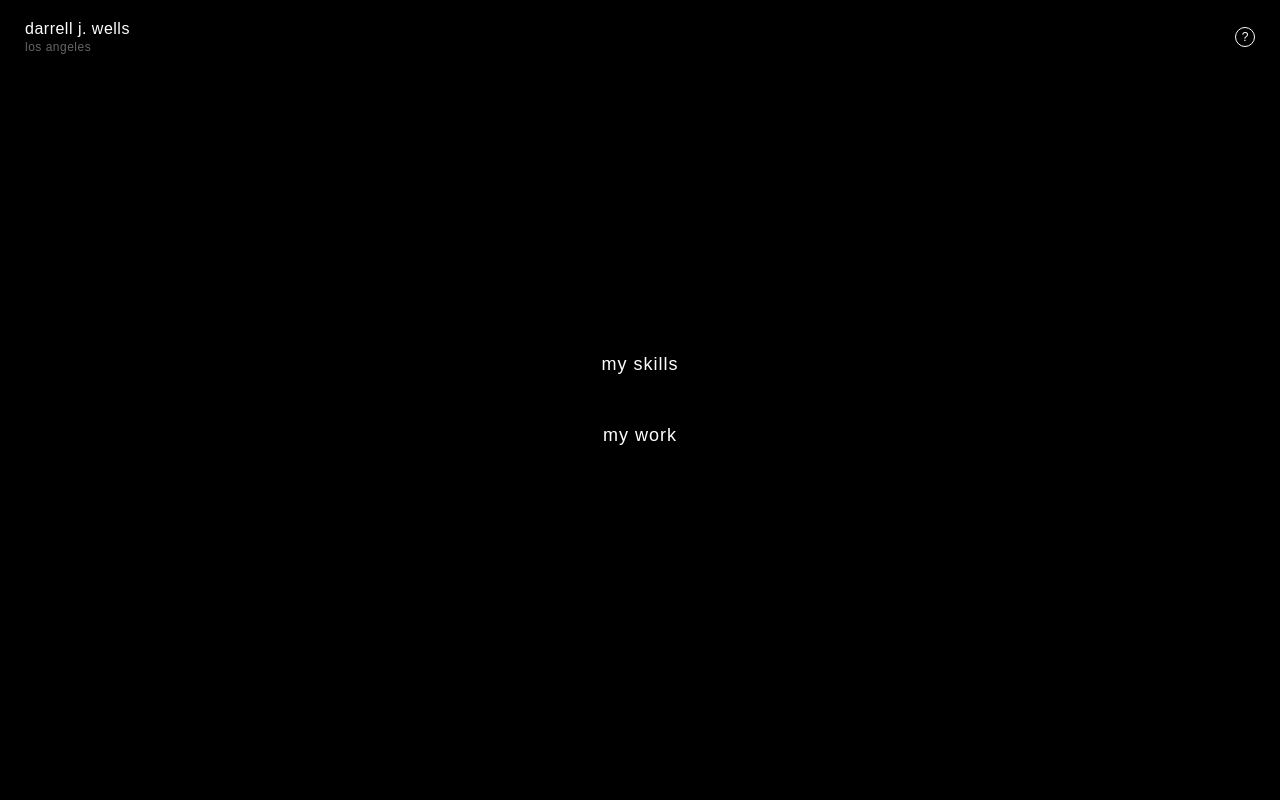
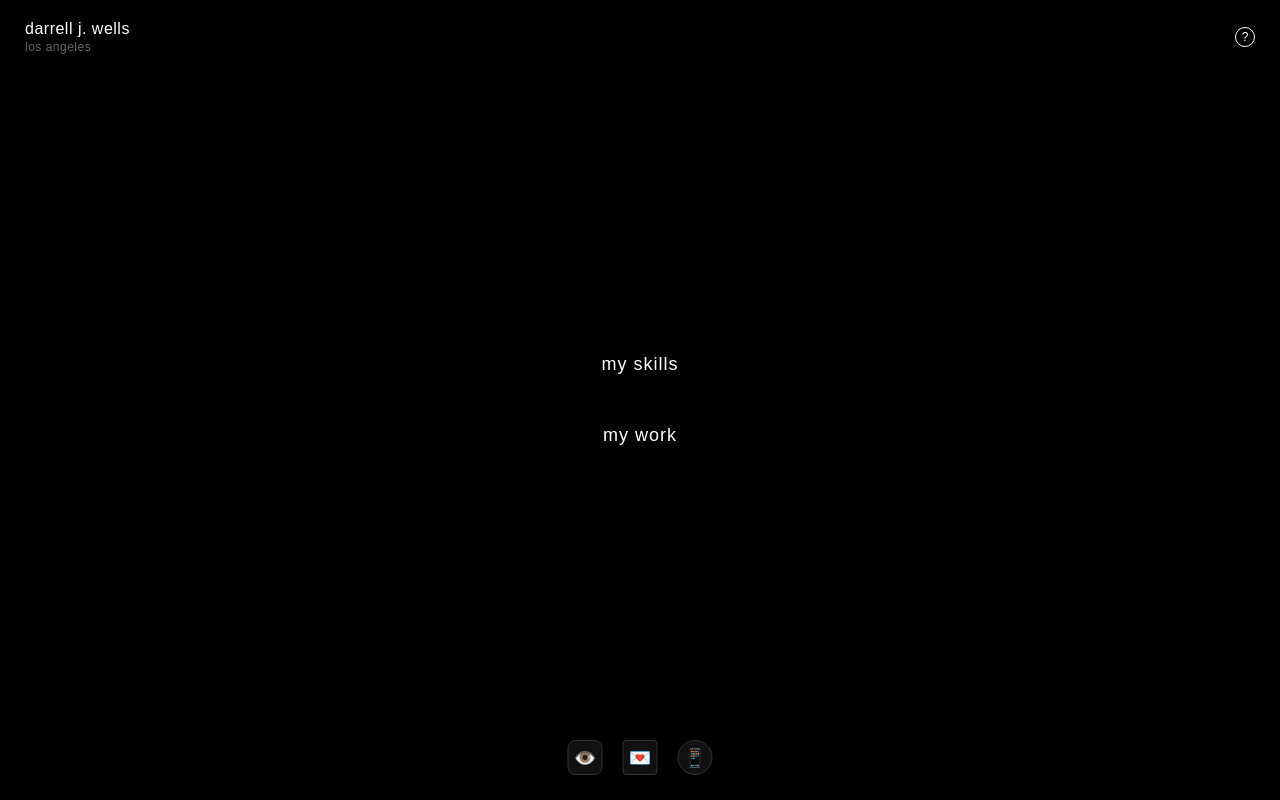
Before and after one commit to darrelljwells/djwportfolio, a plain HTML site: page index.html in a window 1280 px wide. Drawn offline with Linux system fonts and the light colour scheme.

Commit message:
Update index.html

```diff
--- a/index.html
+++ b/index.html
@@ -80,6 +80,76 @@
         .info-button:hover {
             background: #fff;
             color: #000;
+        }
+
+        /* Contact Icons at Bottom */
+        .contact-icons {
+            position: fixed;
+            bottom: 25px;
+            left: 50%;
+            transform: translateX(-50%);
+            display: flex;
+            gap: 20px;
+            z-index: 1000;
+        }
+
+        .contact-icon {
+            width: 35px;
+            height: 35px;
+            display: flex;
+            align-items: center;
+            justify-content: center;
+            font-size: 18px;
+            text-decoration: none;
+            color: #fff;
+            border: 1px solid #333;
+            background: #111;
+            transition: all 0.3s ease;
+            cursor: pointer;
+            position: relative;
+        }
+
+        .contact-icon:hover {
+            border-color: #fff;
+            background: #222;
+            transform: translateY(-2px);
+        }
+
+        .contact-icon.instagram {
+            border-radius: 8px;
+        }
+
+        .contact-icon.email {
+            border-radius: 4px;
+        }
+
+        .contact-icon.phone {
+            border-radius: 50%;
+        }
+
+        /* Tooltip for contact icons */
+        .contact-icon::after {
+            content: attr(data-tooltip);
+            position: absolute;
+            bottom: 45px;
+            left: 50%;
+            transform: translateX(-50%);
+            background: #222;
+            color: #fff;
+            padding: 5px 8px;
+            border-radius: 4px;
+            font-size: 10px;
+            white-space: nowrap;
+            opacity: 0;
+            visibility: hidden;
+            transition: all 0.3s ease;
+            text-transform: lowercase;
+            letter-spacing: 0.5px;
+        }
+
+        .contact-icon:hover::after {
+            opacity: 1;
+            visibility: visible;
         }
 
         /* Main content area */
@@ -329,6 +399,17 @@
             .about-content {
                 padding: 0 10px;
             }
+
+            .contact-icons {
+                bottom: 20px;
+                gap: 15px;
+            }
+
+            .contact-icon {
+                width: 32px;
+                height: 32px;
+                font-size: 16px;
+            }
         }
     </style>
 </head>
@@ -340,6 +421,26 @@
             <div class="location">los angeles</div>
         </div>
         <a href="#" class="info-button" onclick="showAbout()">?</a>
+    </div>
+
+    <!-- Contact Icons -->
+    <div class="contact-icons">
+        <a href="https://instagram.com/darrelljwells"
+           target="_blank"
+           class="contact-icon instagram"
+           data-tooltip="instagram">
+            👁️
+        </a>
+        <a href="mailto:darrelljavan@gmail.com"
+           class="contact-icon email"
+           data-tooltip="email">
+            💌
+        </a>
+        <a href="tel:3608691344"
+           class="contact-icon phone"
+           data-tooltip="call me">
+            📱
+        </a>
     </div>
 
     <!-- Main Navigation -->
```
